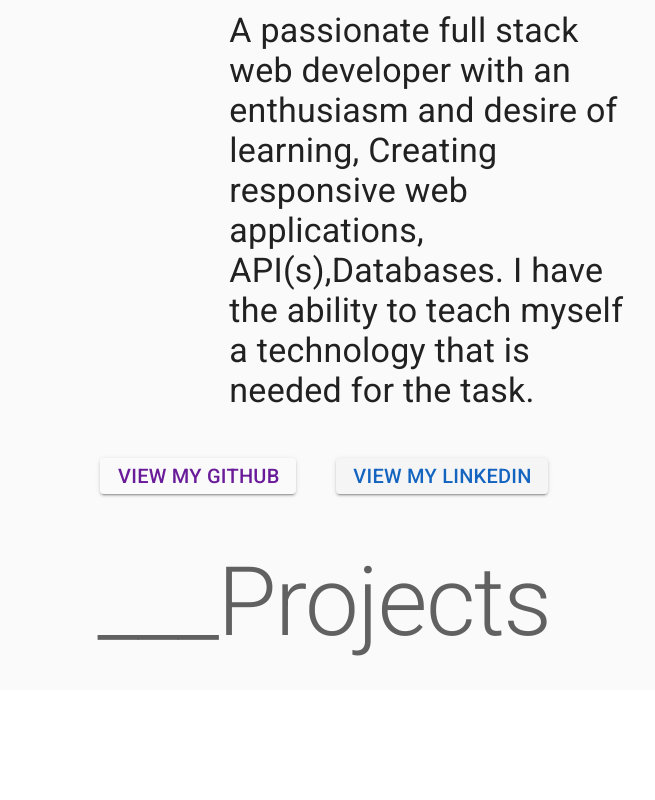
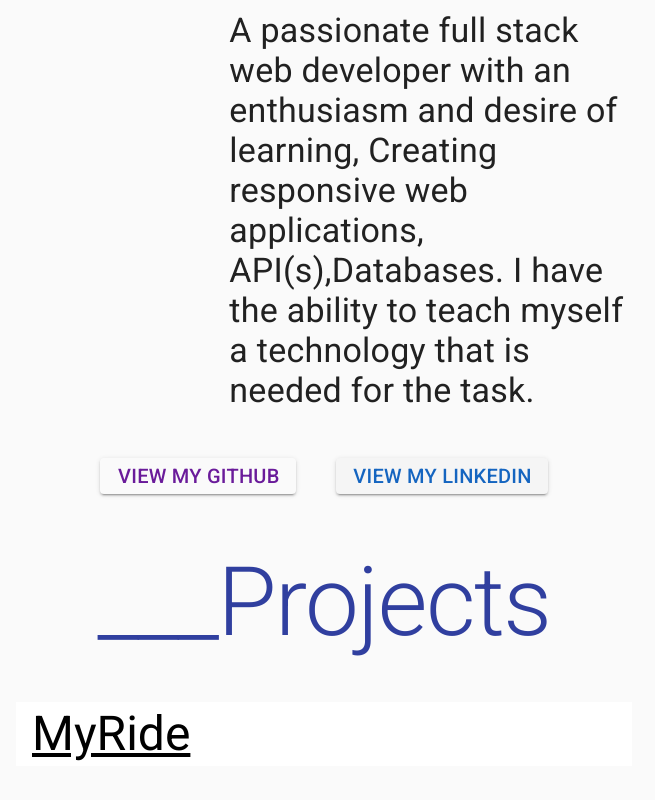
Before and after one commit to satindersingh472/satinder_portfolio, a Vue app: page /#/ in a window 1280 px wide. Shown: the part 358-1158 px from the top of the page, without its empty margins (316-971 px from the left). Before the commit the page ends 1048 px from the top, so only its background shows below. Built offline with nearby package versions, Linux system fonts and the light colour scheme.

Commit message:
working_on_projects

```diff
--- a/src/components/projectsSatinder.vue
+++ b/src/components/projectsSatinder.vue
@@ -2,9 +2,19 @@
   <div>
     <v-container fluid>
       <v-row justify="center" >
-        <h2 class="grey--text text--darken-2 my-10 text-h3 text-sm-h2 text-md-h1" >___Projects</h2>
+        <h2 class="indigo--text text--darken-2 my-10 text-h3 text-sm-h2 text-md-h1" >___Projects</h2>
       </v-row>
-  <v-row>
+  <v-row justify="center">
+    <v-col cols="12" sm="8" md="8" lg="6" class="text-center">
+      <v-toolbar  flat>
+        <a  class="text-h3 black--text " href="https://myride.ml" target="blank">MyRide</a>
+      </v-toolbar>
+      <v-card-text>
+        <v-row>
+          <v-col></v-col>
+        </v-row>
+      </v-card-text>
+    </v-col>
 
   </v-row>
     </v-container>
```
